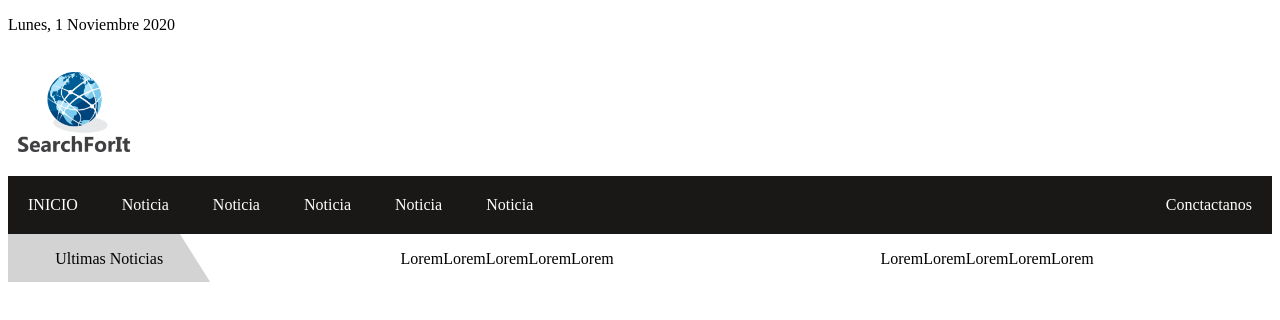
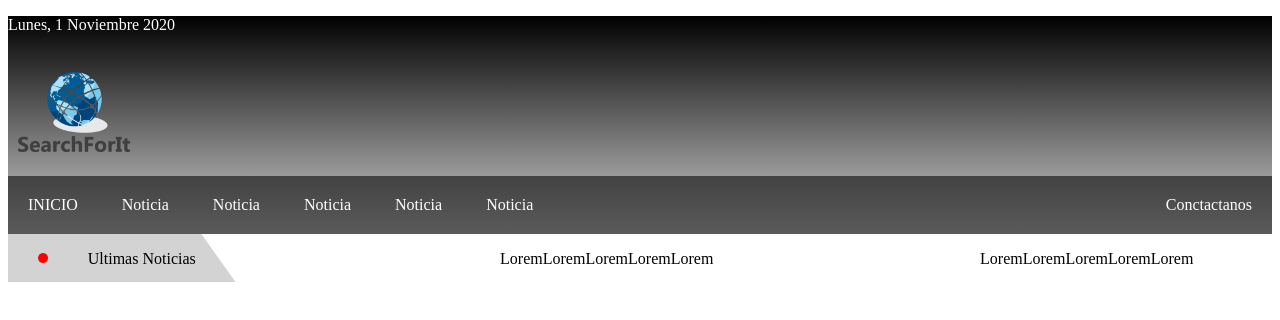
Before and after one commit to andreibn00/SearchForIt, a plain HTML site: page index.html in a window 1280 px wide. Drawn offline with Linux system fonts and the light colour scheme.

Commit message:
Add files via upload

```diff
--- a/css/style.css
+++ b/css/style.css
@@ -1,6 +1,11 @@
+.header {
+  background-image: linear-gradient(to bottom, black, lightgray);
+}
+
 .fecha {
   width: auto;
   height: 2.5rem;
+  color: white;
 }
 
 .logo {
@@ -12,7 +17,7 @@
 }
 
 .menu {
-  background-color: rgb(26, 23, 23);
+  background-color: rgba(0, 0, 0, 0.568);
   list-style: none;
   padding: 0;
 }
@@ -34,7 +39,7 @@
 }
 
 .menu li a:hover {
-  background-color: orangered;
+  background-color: gray;
 }
 
 .noticias_destacadas {
@@ -45,15 +50,27 @@
 }
 
 .ultimas_noticias {
-  width: 16%;
+  width: 18%;
   height: 3rem;
   float: left;
   background-color: lightgray;
   clip-path: polygon(0 0, 85% 0, 100% 100%, 0 100%);
 }
 
+.circulo_directo {
+  width: 10px;
+  float: left;
+  padding-top: 19px;
+  padding-left: 30px;
+}
+
+.circulo_directo:hover:after {
+  transform: scaleX(1.4) scaleY(1.6);
+  opacity: 0;
+}
+
 .ultimas_noticias2 {
-  width: 83.7%;
+  width: 82%;
   height: 3rem;
   float: right;
   overflow: hidden;
@@ -75,6 +92,6 @@
     margin-left: 0;
   }
   100% {
-    margin-left: -200%;
+    margin-left: -170%;
   }
 }
--- a/index.html
+++ b/index.html
@@ -24,9 +24,14 @@
                     <li class="contactanos"><a href="#">Conctactanos</a></li>
                 </ul>
             </nav>
+
+        </div>
+
+        <div class="body">
             <div class="noticias_destacadas">
                 <div class="ultimas_noticias">
-                    <p>Ultimas Noticias</p>
+                    <img class="circulo_directo" src="css/circulo_directo.png">
+                    <p class=>Ultimas Noticias</p>
                 </div>
                 <div class="ultimas_noticias2">
                     <ul>
@@ -39,8 +44,6 @@
             </div>
         </div>
 
-        <div class="body"></div>
-
 
 
 
```
Also changed, not shown: css/circulo_directo.png (added).
